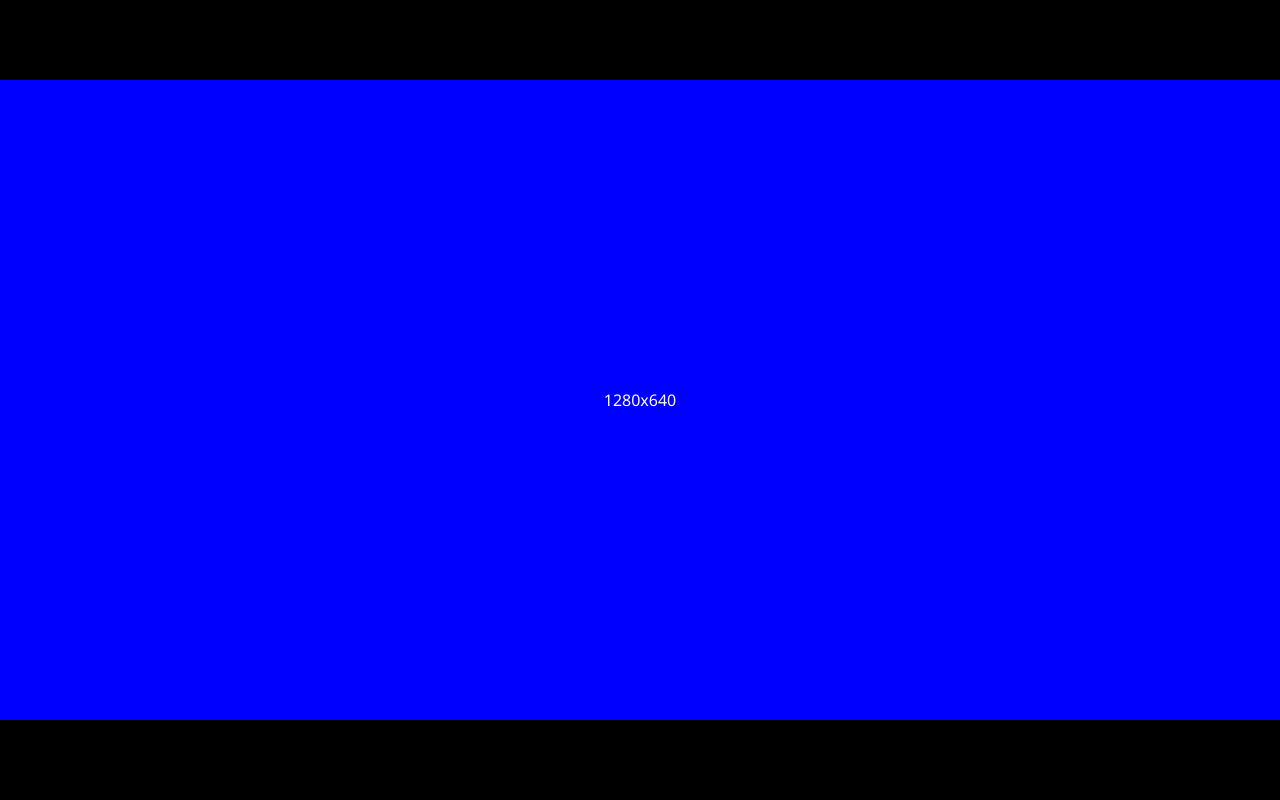
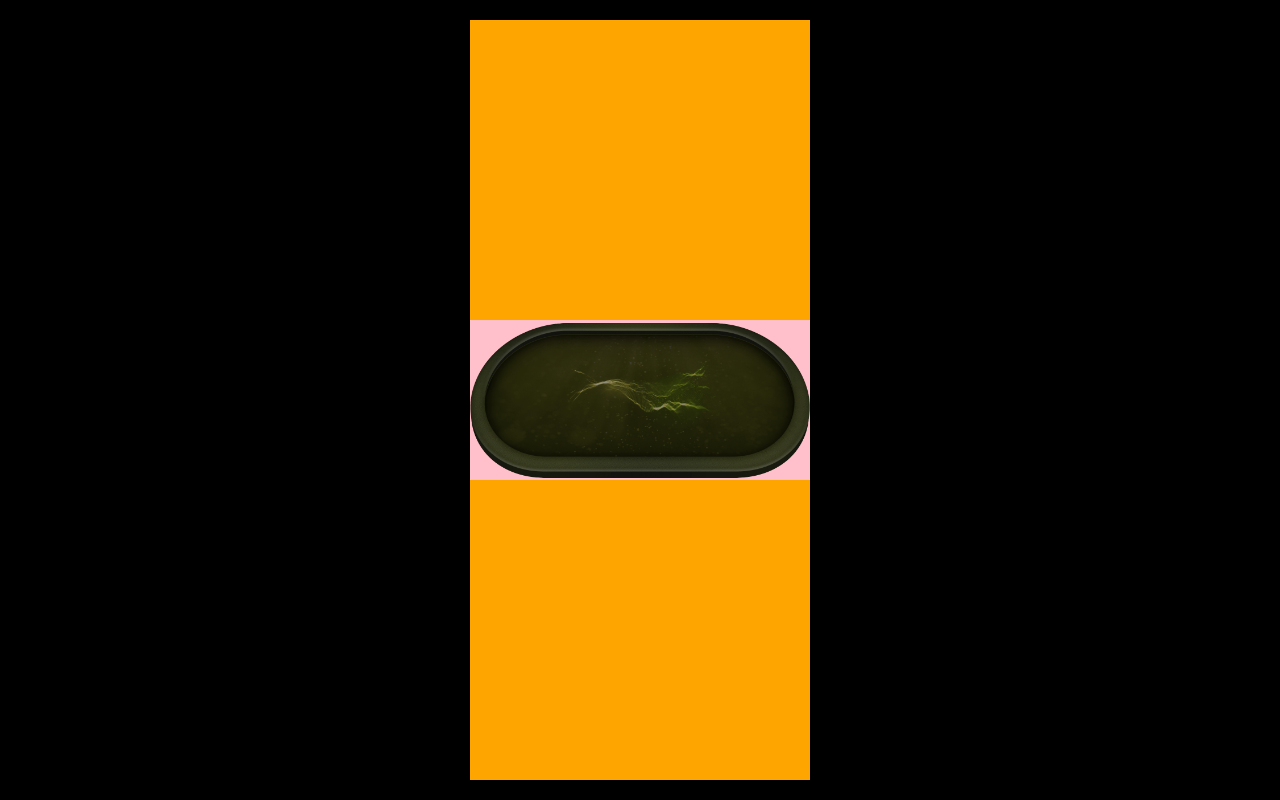
Before and after one commit to PandasProperty/virtual-viewport-poc, a plain HTML site: page index.html in a window 1280 px wide. Drawn offline with Linux system fonts and the light colour scheme.

Commit message:
save game

```diff
--- a/index.html
+++ b/index.html
@@ -6,10 +6,15 @@
     <title>Document</title>
     <link rel="stylesheet" href="style.css" />
   </head>
-  <body>
-    <div id="root" class="flex--middle--center">
-      <div class="virtual-viewport flex--middle--center">VVP</div>
-    </div>
+  <body class="flex--column middle center">
+    <main id="root" class="flex--column middle">
+      <section id="virtual-viewport" class="flex--column middle">
+        <section id="poker-table" class="with-aspect-ratio">
+          <section id="top-overlay"></section>
+          <section id="bottom-overlay"></section>
+        </section>
+      </section>
+    </main>
 
     <script src="main.js"></script>
   </body>
--- a/main.js
+++ b/main.js
@@ -1,14 +1,14 @@
 function displaySize(target) {
-  return () => {
+  return (_) => {
     const { clientWidth, clientHeight } = target;
-    target.innerText = `${clientWidth}x${clientHeight}`;
+    target.insertAdjacentText("afterbegin", `${clientWidth}x${clientHeight}`);
   }
 }
 
-function main(e) {
+function main(_) {
   const vpp = document.querySelector(".virtual-viewport");
   displaySize(vpp)();
   window.addEventListener("resize", displaySize(vpp));
 }
 
-window.addEventListener("DOMContentLoaded", main);
+// window.addEventListener("DOMContentLoaded", main);
--- a/style.css
+++ b/style.css
@@ -1,3 +1,4 @@
+/* #region CSS reset */
 * {
   box-sizing: border-box;
 }
@@ -10,48 +11,91 @@ body,
 
 html {
   font-family: "Segoe UI", Tahoma, Geneva, Verdana, sans-serif;
-  /* font-size: calc(62.5% * 4); */
+  font-size: 62.5%;
   color: white;
 }
 
 body {
+  margin: 0;
   background-color: black;
-  margin: 0;
 }
+/* #endregion */
 
-.flex--middle--center {
+/* #region Utilities */
+.flex--column {
   display: flex;
-  align-items: center;
-  justify-content: center;
   flex-flow: column nowrap;
 }
 
-.virtual-viewport {
-  background: blue;
+.flex--column.middle {
+  justify-content: center;
 }
 
+.flex--column.center {
+  align-items: center;
+}
+
+.centered {
+  position: relative;
+  top: 50%;
+  left: 50%;
+  transform: translate(-50%, -50%);
+}
+
+.with-aspect-ratio {
+  position: relative;
+  height: 0;
+  padding-top: calc(100% / (var(--aspect-ratio)));
+}
+/* #endregion */
+
+#virtual-viewport {
+  background-color: orange;
+
+  min-width: 34rem;
+  min-height: 76rem;
+}
+
+#poker-table {
+  background-color: pink;
+  background-position: center;
+  background-size: contain;
+  background-repeat: no-repeat;
+}
+
+#top-overlay {
+
+}
+#bottom-overlay {}
+
+/* #region PORTRAIT */
 @media screen and (orientation: portrait) {
-  .virtual-viewport {
-    min-width: clamp(340px, 100%, 640px);
-    min-height: clamp(553px, 100%, 1033px);
+  #poker-table {
+    --aspect-ratio: 340/443;
+    background-image: url(assets/table-portrait.png);
   }
 }
 
-@media screen and (orientation: portrait) and (max-width: 340px) and (min-height: 760px) {
-  .virtual-viewport {
-    min-height: 760px;
+@media screen and (orientation: portrait) and (max-width: 340px) {
+  #virtual-viewport {
+    max-height: 76rem;
+  }
+}
+/* #endregion */
+
+/* #region LANDSCAPE */
+@media screen and (orientation: landscape) {
+  #poker-table {
+    --aspect-ratio: 640/300;
+    background-image: url(assets/table-landscape.png);
   }
 }
 
-@media screen and (orientation: landscape) {
+/*
+@media screen and (orientation: landscape) and (max-height: 300px) {
   .virtual-viewport {
-    min-width: clamp(640px, 100%, 1366px);
-    min-height: clamp(300px, 100%, 640px);
+    max-width: 88rem;
   }
 }
-
-@media screen and (orientation: landscape) and (height: 300px) and (min-width: 880px) {
-  .virtual-viewport {
-    min-width: 880px;
-  }
-}
+*/
+/* #endregion */
```
Also changed, not shown: assets/table-landscape.png (added), assets/table-portrait.png (added).
